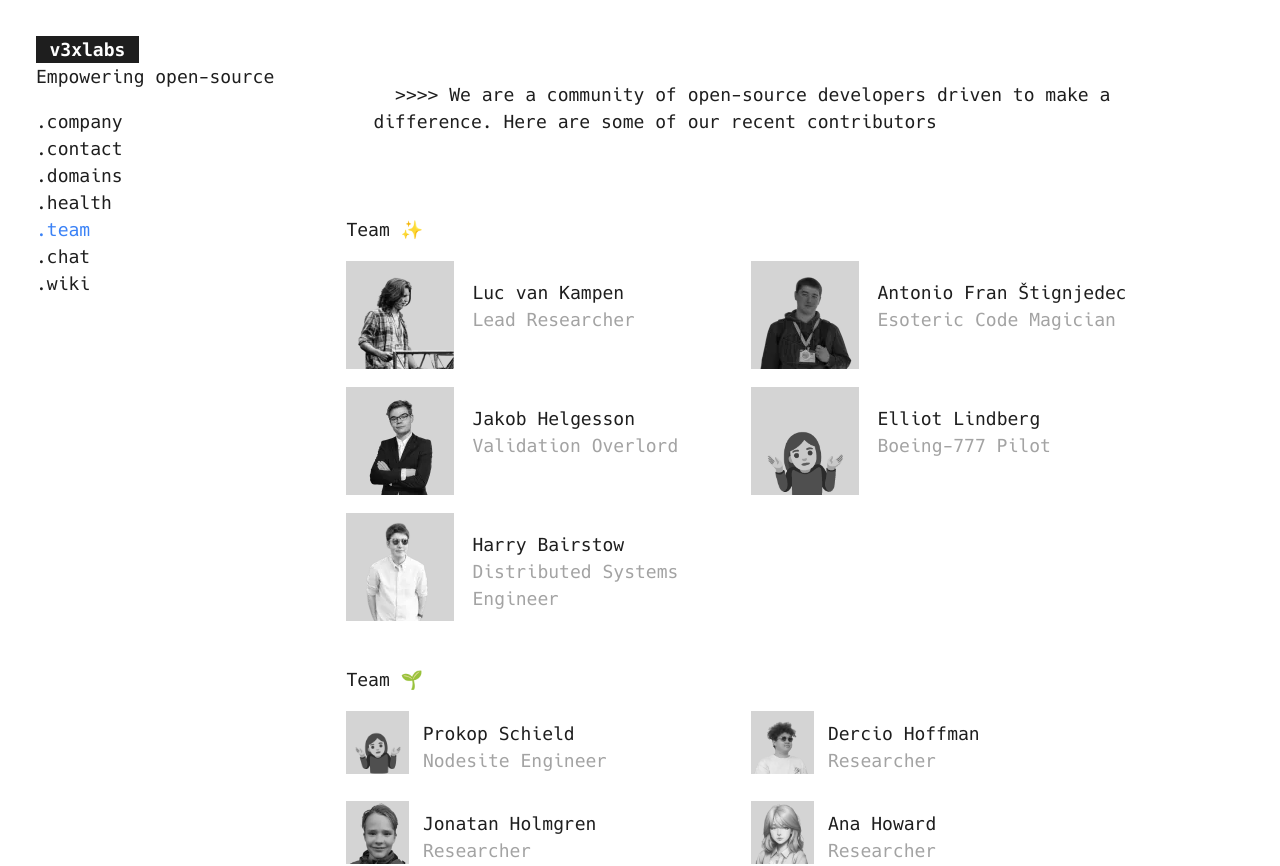
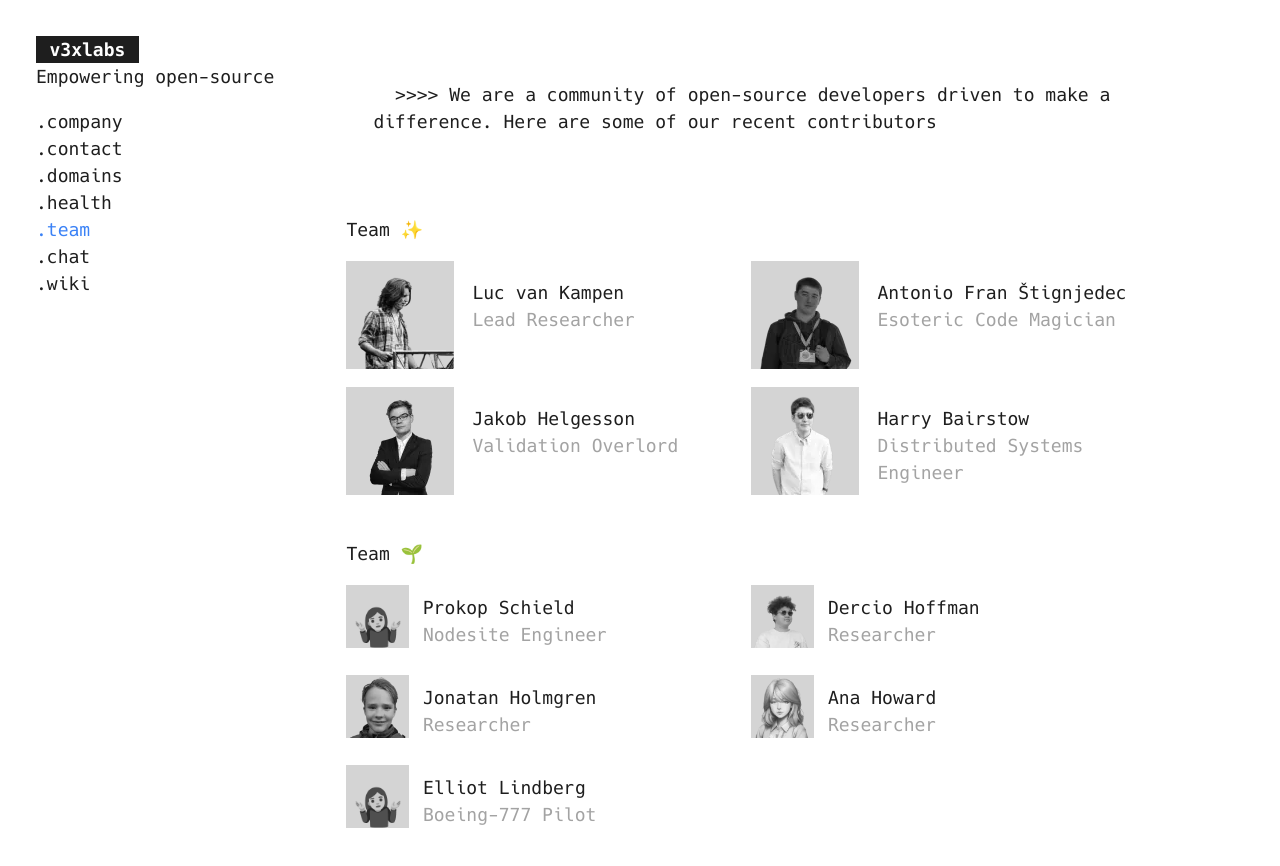
Before and after one commit to v3xlabs/v3x-team, a Next.js app: page / in a window 1280 px wide. Shown: the top 866 px of the page. Built offline with nearby package versions, Linux system fonts and the light colour scheme.

Commit message:
Remove specific person page and move Elliot (#5)
* Remove on click page and move Elliot

* Remove .idea

```diff
--- a/app/[member]/page.tsx
+++ /dev/null
@@ -1,29 +0,0 @@
-import { teamSparkles } from '../../list';
-
-export default function Page({ params }: { params: { member: string } }) {
-    const member = teamSparkles.find((person) => person.slug === params.member);
-
-    if (!member) return <div>This member does not exist 🤷‍♀️</div>;
-
-    return (
-        <div className="mx-auto flex w-screen max-w-3xl items-center justify-center p-4 md:p-8">
-            <div className="flex w-full flex-col gap-4">
-                <div className="whitespace-pre-wrap px-6 py-10">
-                    &nbsp; &gt;&gt;&gt;&gt; This page is about {params.member}
-                </div>
-                <div>
-                    <img src={member.avatar} alt="" className="h-64 w-64" />
-                </div>
-            </div>
-        </div>
-    );
-}
-
-// eslint-disable-next-line unicorn/prevent-abbreviations
-export async function generateStaticParams() {
-    return teamSparkles
-        .filter((person) => person.slug)
-        .map((person) => ({
-            member: person.slug,
-        }));
-}
--- a/app/page.tsx
+++ b/app/page.tsx
@@ -14,8 +14,7 @@ export default function App() {
                     <div>Team ✨</div>
                     <div className="mt-4 grid grid-cols-1 gap-4 lg:grid-cols-2">
                         {teamSparkles.map((member, index) => (
-                            <a
-                                href={`/${member.slug}`}
+                            <span
                                 key={index}
                                 className="group flex w-full"
                             >
@@ -43,7 +42,7 @@ export default function App() {
                                         {member.title ?? 'Contributor'}
                                     </div>
                                 </div>
-                            </a>
+                            </span>
                         ))}
                     </div>
                 </div>
--- a/list.ts
+++ b/list.ts
@@ -24,11 +24,6 @@ export const teamSparkles: Person[] = [
         title: 'Validation Overlord',
         avatar: '/team/jakob.webp',
         slug: 'jakob',
-    },
-    {
-        name: 'Elliot Lindberg',
-        title: 'Boeing-777 Pilot',
-        slug: 'elliot',
     },
     {
         name: 'Harry Bairstow',
@@ -61,6 +56,11 @@ export const team2: Person[] = [
         title: 'Researcher',
         avatar: '/team/ana.webp',
         slug: 'ana',
+    },
+    {
+        name: 'Elliot Lindberg',
+        title: 'Boeing-777 Pilot',
+        slug: 'elliot',
     },
 ];
 
```
Also changed, not shown: 1 other file (tests, documents, lock files or other folders).
